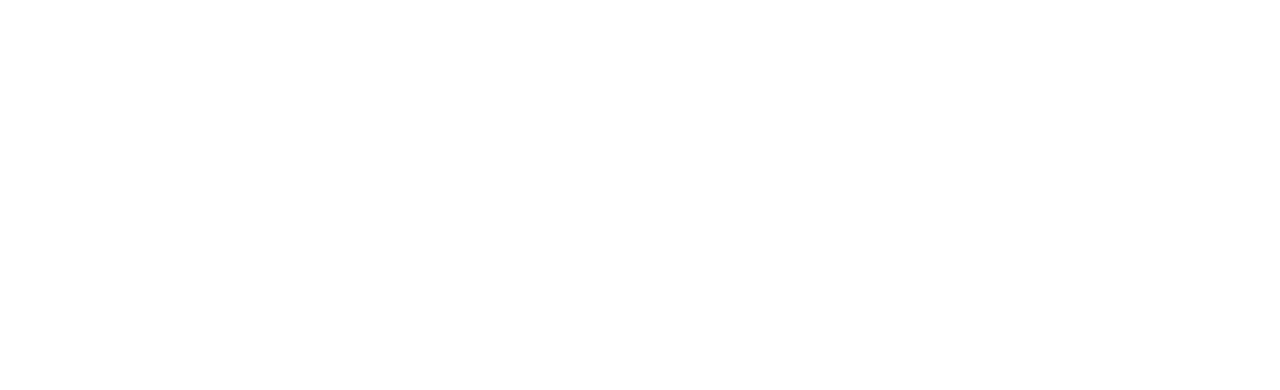
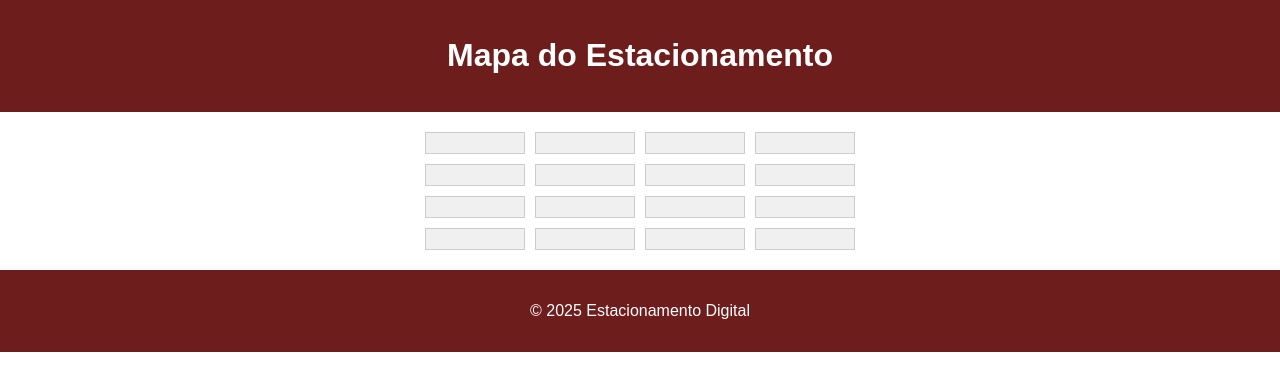
Before and after one commit to vitinxl15/estacionamento, a plain HTML site: page paginas/mapa.html in a window 1280 px wide. Drawn offline with Linux system fonts and the light colour scheme.

Commit message:
update
duas telas feitas,conexão com o firebase e css feito

```diff
--- /dev/null
+++ b/CSS/mapa.css
@@ -0,0 +1,31 @@
+body {
+  font-family: Arial, sans-serif;
+  margin: 0;
+  padding: 0;
+}
+
+header, footer {
+  background-color: #6e1d1d;
+  color: #fff;
+  text-align: center;
+  padding: 1em;
+}
+
+main {
+  padding: 20px;
+}
+
+#estacionamento-container {
+  display: grid;
+  grid-template-columns: repeat(4, 100px);
+  gap: 10px;
+  justify-content: center;
+}
+
+.vaga {
+  background-color: #f0f0f0;
+  border: 1px solid #ccc;
+  padding: 10px;
+  text-align: center;
+  cursor: pointer;
+}
--- a/paginas/mapa.html
+++ b/paginas/mapa.html
@@ -1,8 +1,43 @@
-<!Doctype html>
-<html lang="pt-br">
-    <head>
-        <meta charset="UTF-8" />
-        <meta http-equiv="X-UA-Compatible" content="IE=edge" />
-        <meta name="viewport" content="width=device-width, initial-scale=1.0" />
-        <link rel="stylesheet" href="" />
-        <title>Mapa do estacionamento</title>
+<!DOCTYPE html>
+<html lang="pt-BR">
+<head>
+  <meta charset="UTF-8">
+  <meta name="viewport" content="width=device-width, initial-scale=1">
+  <title>Estacionamento</title>
+  <link rel="stylesheet" href="../css/mapa.css">
+</head>
+<body>
+
+  <header>
+    <h1>Mapa do Estacionamento</h1>
+  </header>
+
+  <main>
+    <section id="estacionamento-container">
+
+      <div class="vaga" id="vaga1"></div>
+      <div class="vaga" id="vaga2"></div>
+      <div class="vaga" id="vaga3"></div>
+      <div class="vaga" id="vaga4"></div>
+      <div class="vaga" id="vaga5"></div>
+      <div class="vaga" id="vaga6"></div>
+      <div class="vaga" id="vaga7"></div>
+      <div class="vaga" id="vaga8"></div>
+      <div class="vaga" id="vaga9"></div>
+      <div class="vaga" id="vaga10"></div>
+      <div class="vaga" id="vaga11"></div>
+      <div class="vaga" id="vaga12"></div>
+      <div class="vaga" id="vaga13"></div>
+      <div class="vaga" id="vaga14"></div>
+      <div class="vaga" id="vaga15"></div>
+      <div class="vaga" id="vaga16"></div>
+
+    </section>
+  </main>
+
+  <footer>
+    <p>&copy; 2025 Estacionamento Digital</p>
+  </footer>
+
+</body>
+</html>
```
Also changed, not shown: app.js (+12 -0 lines).
